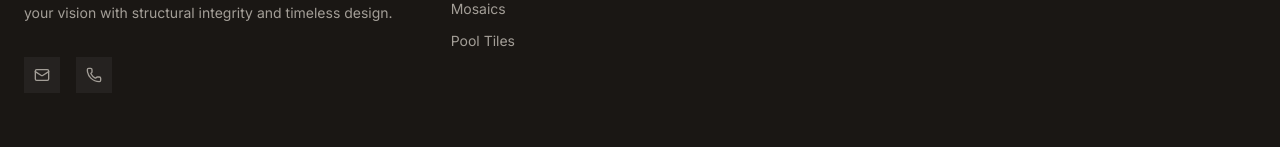
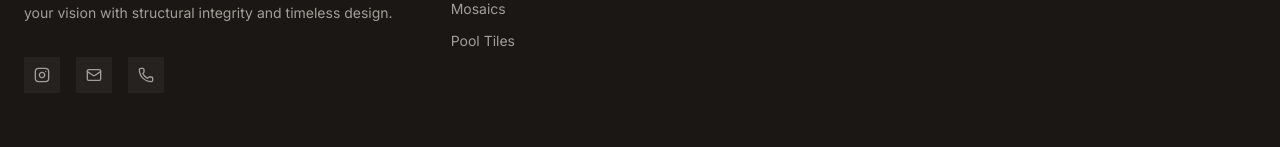
Before and after one commit to batman2400/UN-Tiles, a Next.js app: page / in a window 1280 px wide. Shown: the part 3484-3631 px from the top of the page. Built offline with nearby package versions, Linux system fonts and the light colour scheme; no server answers; the database is empty.

Commit message:
Add Instagram link to footer

```diff
--- a/src/components/Footer.tsx
+++ b/src/components/Footer.tsx
@@ -1,5 +1,5 @@
 import Link from "next/link";
-import { ArrowRight, Mail, Phone, LayoutGrid, Globe } from "lucide-react";
+import { ArrowRight, Mail, Phone, LayoutGrid, Globe, Instagram } from "lucide-react";
 import Image from "next/image";
 
 export function Footer() {
@@ -24,6 +24,9 @@ export function Footer() {
             Architectural precision in high-end tiling. Materializing your vision with structural integrity and timeless design.
           </p>
           <div className="flex space-x-4 pt-2">
+            <a href="https://www.instagram.com/un_tiles_?utm_source=ig_web_button_share_sheet&igsh=ZDNlZDc0MzIxNw==" target="_blank" rel="noopener noreferrer" className="w-9 h-9 bg-surface-dark-elevated flex items-center justify-center text-on-surface-dark-variant hover:bg-accent hover:text-on-accent transition-colors duration-300">
+              <Instagram className="w-4 h-4" />
+            </a>
             <a href="mailto:studio@untiles.com" className="w-9 h-9 bg-surface-dark-elevated flex items-center justify-center text-on-surface-dark-variant hover:bg-accent hover:text-on-accent transition-colors duration-300">
               <Mail className="w-4 h-4" />
             </a>
```
